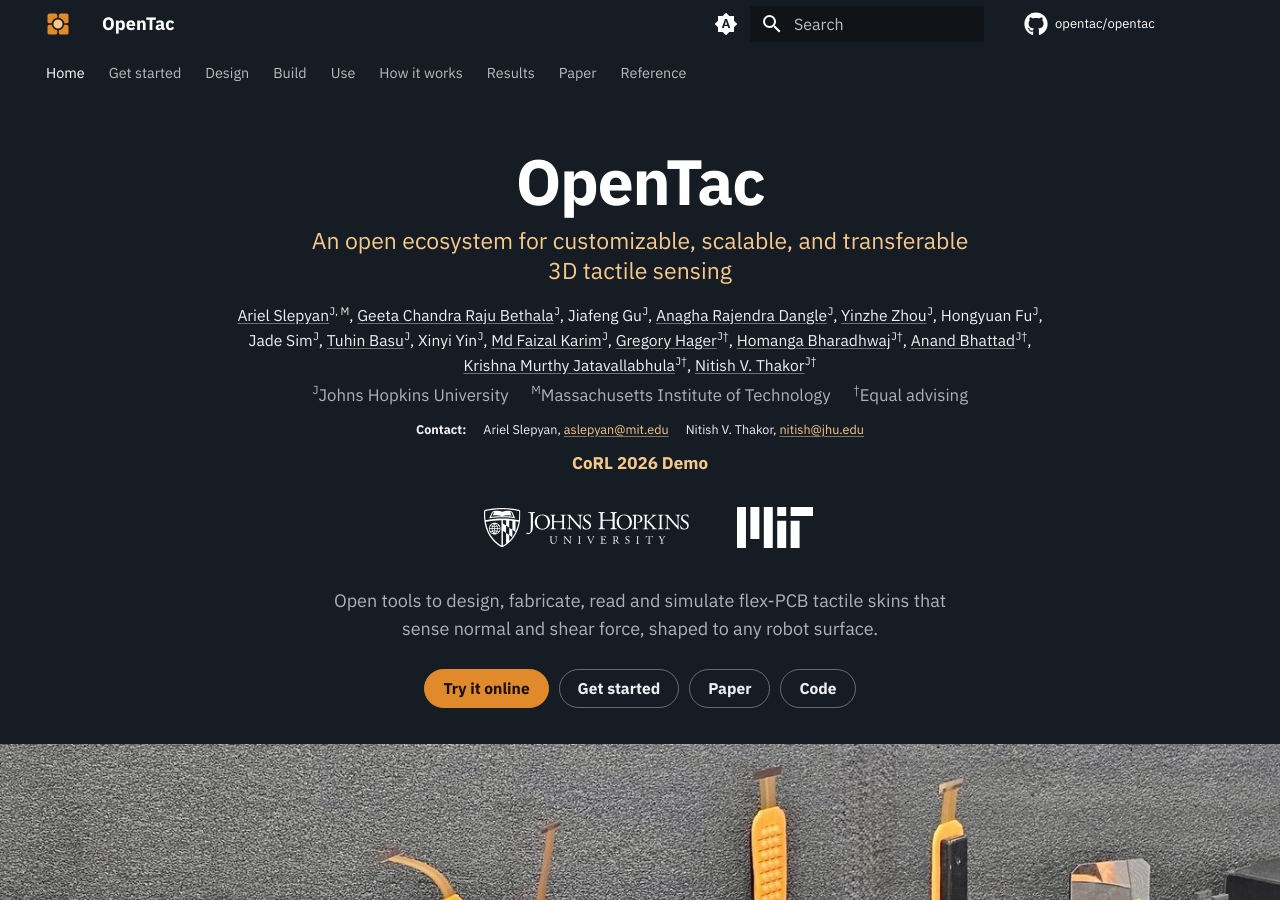
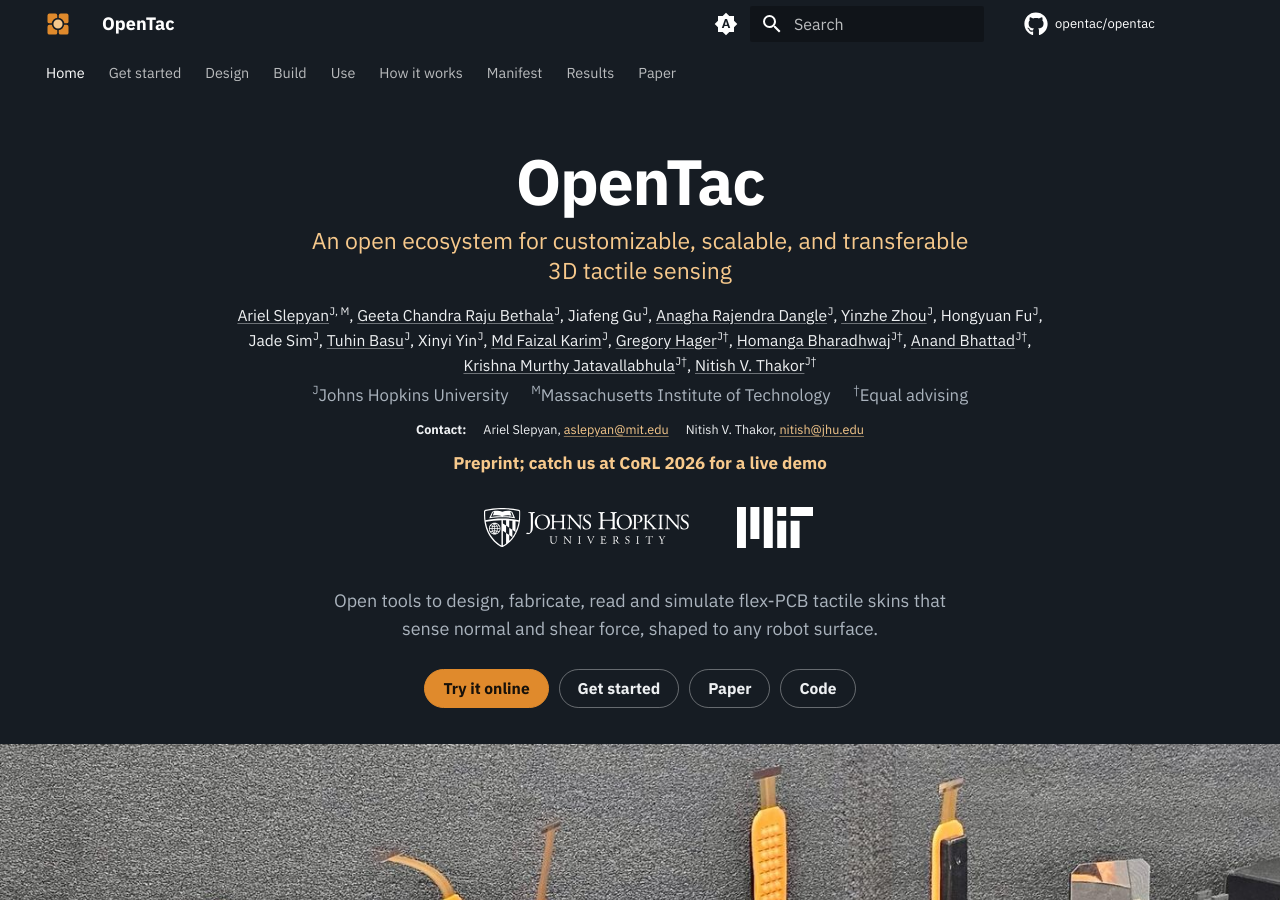
Before and after one commit to opentac/opentac.github.io, an MkDocs documentation site: the page built from docs/index.md, in a window 1280 px wide and 900 px high. Built offline with MkDocs 1.6.1 and Material for MkDocs 9.7.7, drawn with Linux system fonts in a browser that asks for light colours; comment, search, counter and statistics services are not loaded.

Commit message:
Rename Manifest navigation and update CoRL demo text [skip render]

```diff
--- a/mkdocs.yml
+++ b/mkdocs.yml
@@ -124,8 +124,8 @@
       - Simulate: sim.md
       - Transfer between sensors: transfer.md
   - How it works: learn/index.md
+  - Manifest:
+      - Manifest: reference/manifest.md
+      - Readout protocol: reference/protocol.md
   - Results: results.md
   - Paper: paper.md
-  - Reference:
-      - Manifest: reference/manifest.md
-      - Readout protocol: reference/protocol.md
--- a/overrides/home.html
+++ b/overrides/home.html
@@ -49,7 +49,7 @@
         <span class="ot-contact__person"><a href="https://arielslepyan.me/">Ariel Slepyan</a>, <a class="ot-hero__email" href="mailto:aslepyan@mit.edu">aslepyan@mit.edu</a></span>
         <span class="ot-contact__person"><a href="https://neuroengineering.bme.jhu.edu/">Nitish V. Thakor</a>, <a class="ot-hero__email" href="mailto:nitish@jhu.edu">nitish@jhu.edu</a></span>
       </p>
-      <p class="ot-hero__venue">CoRL 2026 Demo</p>
+      <p class="ot-hero__venue">Preprint; catch us at CoRL 2026 for a live demo</p>
       <div class="ot-hero__logos" aria-label="Author institutions">
         {# Official artwork: brand.jhu.edu/download-resources/primary-logo/ and www.mit.edu. #}
         <a href="https://www.jhu.edu/">
```
